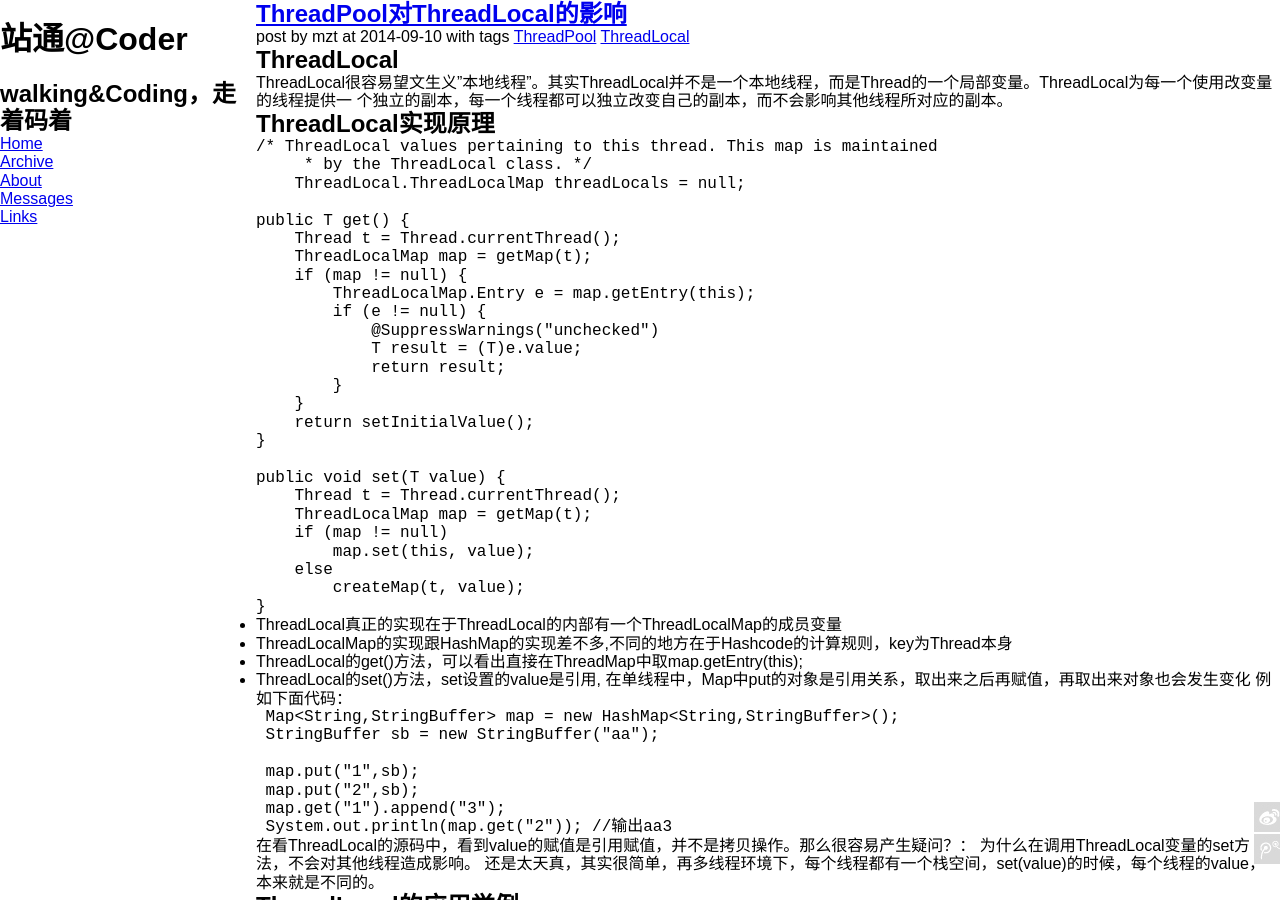
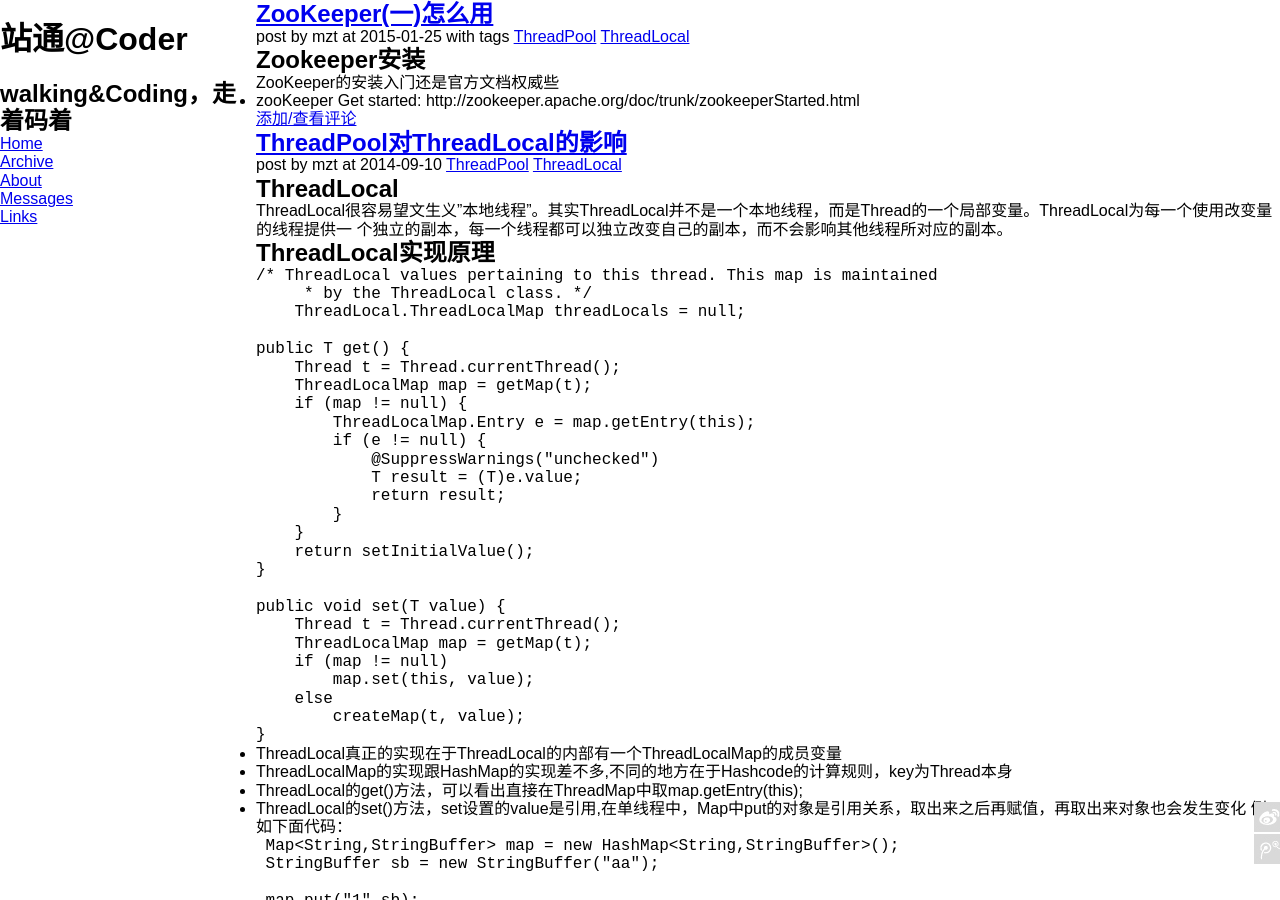
Before and after one commit to mouzt/mouzt.github.io, a Jekyll site: the page built from index.html, in a window 1280 px wide and 900 px high. Built offline with Jekyll 4.4.1, drawn with Linux system fonts in a browser that asks for light colours; nearby versions of some CDN libraries; library files that are not in the unit come from our copies; the list of posts is cut into pages by our own code.

Commit message:
zookeeper add

```diff
--- a/_posts/2014-09-10-Threadlocal-note.md
+++ b/_posts/2014-09-10-Threadlocal-note.md
@@ -47,8 +47,7 @@
 *  ThreadLocal的get()方法，可以看出直接在ThreadMap中取map.getEntry(this);
 
 
-*  ThreadLocal的set()方法，set设置的value是引用,
-在单线程中，Map中put的对象是引用关系，取出来之后再赋值，再取出来对象也会发生变化
+*  ThreadLocal的set()方法，set设置的value是引用,在单线程中，Map中put的对象是引用关系，取出来之后再赋值，再取出来对象也会发生变化
 例如下面代码：
 
         Map<String,StringBuffer> map = new HashMap<String,StringBuffer>();
@@ -67,6 +66,7 @@
 
 ##ThreadLocal的应用举例
 SimpleDataFormat是一个线程不安全的类，多线程的情况下一般使用的方式是：
+
 *  每次调用都new出来一个SimpleDataFormat对象
 *  使用加锁的方式使用SimpleDataFormat
 
--- /dev/null
+++ b/_posts/2015-01-25-ZooKeeper-note.md
@@ -0,0 +1,11 @@
+---
+layout: post
+title: "ZooKeeper(一)怎么用"
+tagline: ""
+description: ""
+tags: [ThreadPool, ThreadLocal]
+---
+{% include JB/setup %}
+##Zookeeper安装
+ZooKeeper的安装入门还是官方文档权威些
+* zooKeeper Get started: http://zookeeper.apache.org/doc/trunk/zookeeperStarted.html
```
